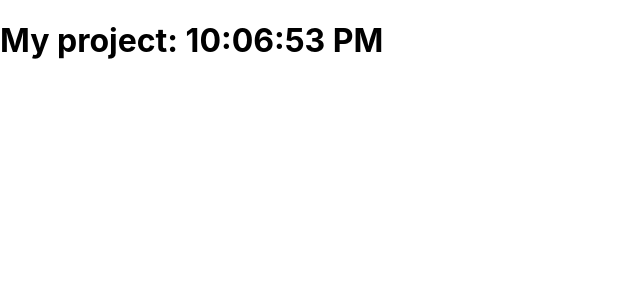
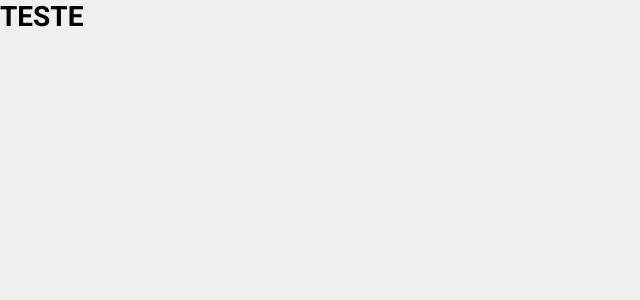
Before and after one commit to kevinaraujo/react-from-zero-advanced, a React (Create React App) app: page / in a window 1280 px wide. Shown: the top 300 px of the page, without its empty margins (0-640 px from the left). Built offline with nearby package versions, Linux system fonts and the light colour scheme.

Commit message:
Built project and created firebase connection.

```diff
--- a/package.json
+++ b/package.json
@@ -6,6 +6,7 @@
     "@testing-library/jest-dom": "^5.11.4",
     "@testing-library/react": "^11.1.0",
     "@testing-library/user-event": "^12.1.10",
+    "firebase": "^8.5.0",
     "react": "^17.0.1",
     "react-dom": "^17.0.1",
     "react-scripts": "4.0.1",
--- a/src/App.js
+++ b/src/App.js
@@ -1,42 +1,12 @@
 import React, { Component } from 'react';
+import firebase from './services/firebaseConnection';
 
 class App extends Component {
-
-    constructor(props) {
-        super(props);
-
-        this.state = {
-            time: '00:00:00'
-        };
-    }
-
-    //AFTER COMPONENT IS LOADED, THIS FUNCTION IS CALLED ONCE
-    componentDidMount() {
-
-        setInterval(() => {
-
-            this.setState({
-                time: new Date().toLocaleTimeString()
-            });
-
-        },1000);
-    }
-
-    //AFETE ANY UPDATE IN STATE, THIS FUNCTION IS CALLED
-    componentDidUpdate() {
-        console.log('teste');
-    }
-
-    //SHOULD RETURN TRUE OR FALSE SO THAT STATES UPDATE OR NOT
-    shouldComponentUpdate() {
-        console.log('deve atualizar');
-        return true;
-    }
 
     render() {
         return (
             <div>
-                <h1>My project: {this.state.time} </h1>
+                <h1>TESTE</h1>
             </div>
         );
     }
--- a/src/index.css
+++ b/src/index.css
@@ -1,13 +1,32 @@
-body {
+@import url('https://fonts.googleapis.com/css2?family=Roboto:wght@400;700&display=swap');
+
+* {
   margin: 0;
-  font-family: -apple-system, BlinkMacSystemFont, 'Segoe UI', 'Roboto', 'Oxygen',
-    'Ubuntu', 'Cantarell', 'Fira Sans', 'Droid Sans', 'Helvetica Neue',
-    sans-serif;
-  -webkit-font-smoothing: antialiased;
-  -moz-osx-font-smoothing: grayscale;
+  padding: 0;
+  box-sizing: border-box;
 }
 
-code {
-  font-family: source-code-pro, Menlo, Monaco, Consolas, 'Courier New',
-    monospace;
+*:focus {
+  outline: 0;
 }
+
+html, body, #root {
+  height: 100%;
+}
+
+body {
+  font: 14px 'Roboto', sans-serif;
+  background-color: #efefef;
+}
+
+a {
+  text-decoration: none;
+}
+
+ul {
+  list-style: none;
+}
+
+button {
+  cursor: pointer;
+}
--- a/src/index.js
+++ b/src/index.js
@@ -1,8 +1,8 @@
 import React from 'react';
 import ReactDOM from 'react-dom';
-import './index.css';
 import App from './App';
 import reportWebVitals from './reportWebVitals';
+import './index.css';
 
 ReactDOM.render(
   <React.StrictMode>
--- /dev/null
+++ b/src/services/firebaseConnection.js
@@ -0,0 +1,18 @@
+import firebase from 'firebase/app';
+import 'firebase/auth';
+
+let firebaseConfig = {
+  apiKey: "AIzaSyBr2MtIKnTX3esSvq29TulIjUL2lFYxeec",
+  authDomain: "call-project-229c6.firebaseapp.com",
+  projectId: "call-project-229c6",
+  storageBucket: "call-project-229c6.appspot.com",
+  messagingSenderId: "1074878085624",
+  appId: "1:1074878085624:web:9c6c3169fc358336f17e0d",
+  measurementId: "G-G7K8331G7R"
+};
+
+if (!firebase.apps.length) {
+  firebase.initializeApp(firebaseConfig);
+}
+
+export default firebase;
```
Also changed, not shown: src/logo.svg (deleted), 1 other file (tests, documents, lock files or other folders).
